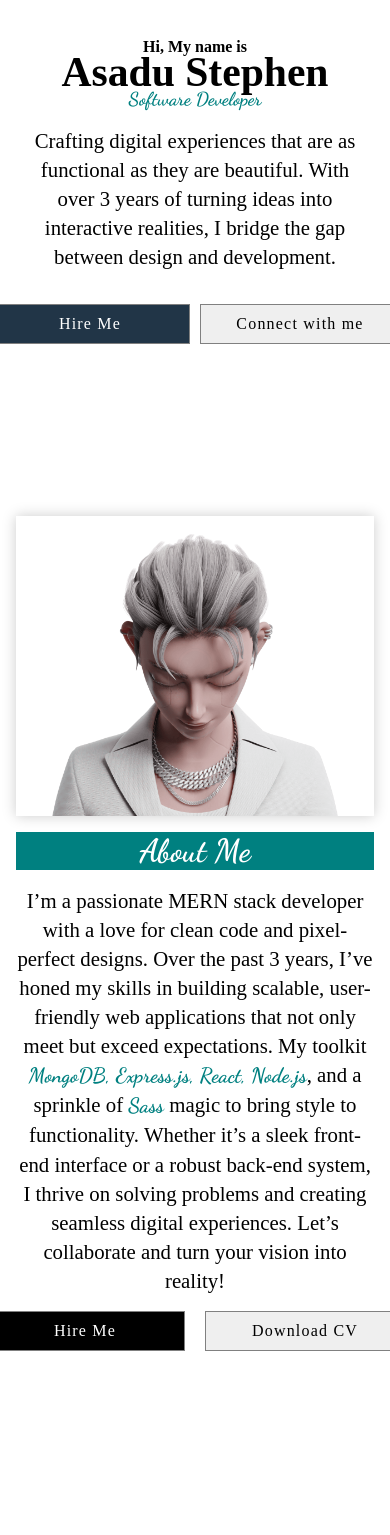
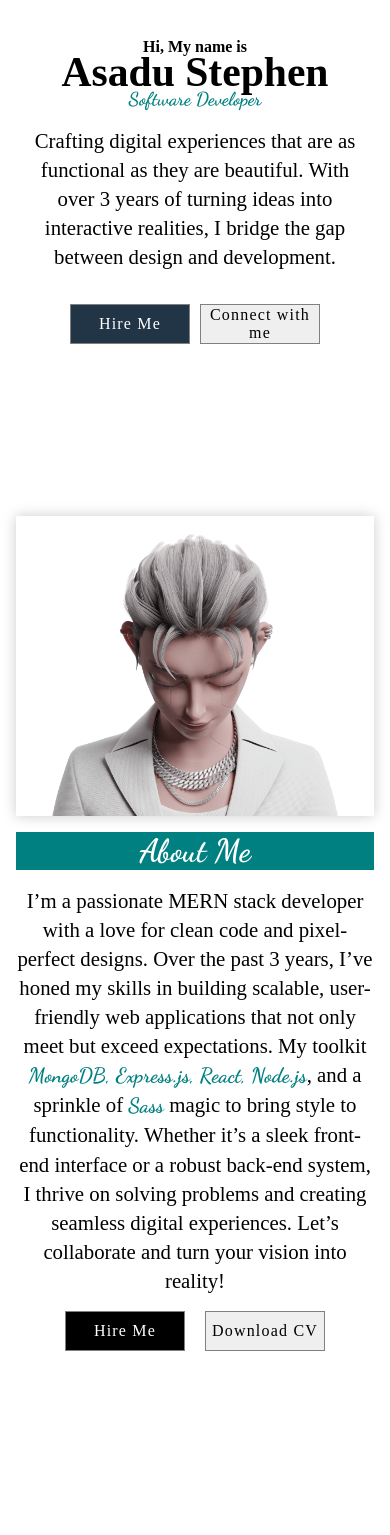
Before and after one commit to Asa-Steve/portfolio, a React (Vite) app: page / in a window 390 px wide. Shown: the part 378-1913 px from the top of the page. Built offline with nearby package versions, Linux system fonts and the light colour scheme; a web font is replaced by a local one.

Commit message:
fixed button wrapper issue

```diff
--- a/src/App.css
+++ b/src/App.css
@@ -837,6 +837,9 @@ footer .container p {
   .hero .left .btn_wrap {
     width: 100%;
   }
+  .hero .left .btn_wrap button {
+    width: 120px;
+  }
 
   /* --------About Me Section-------- */
   .about .left {
@@ -862,8 +865,11 @@ footer .container p {
   }
 
   .about .right .btn_wrap {
-    margin-top: 0;
+    margin-top: 1rem;
     padding: 0;
+  }
+  .about .right .btn_wrap button {
+    width: 120px;
   }
   /* --------Projects Section-------- */
   .projects .proj .card-back {
```
